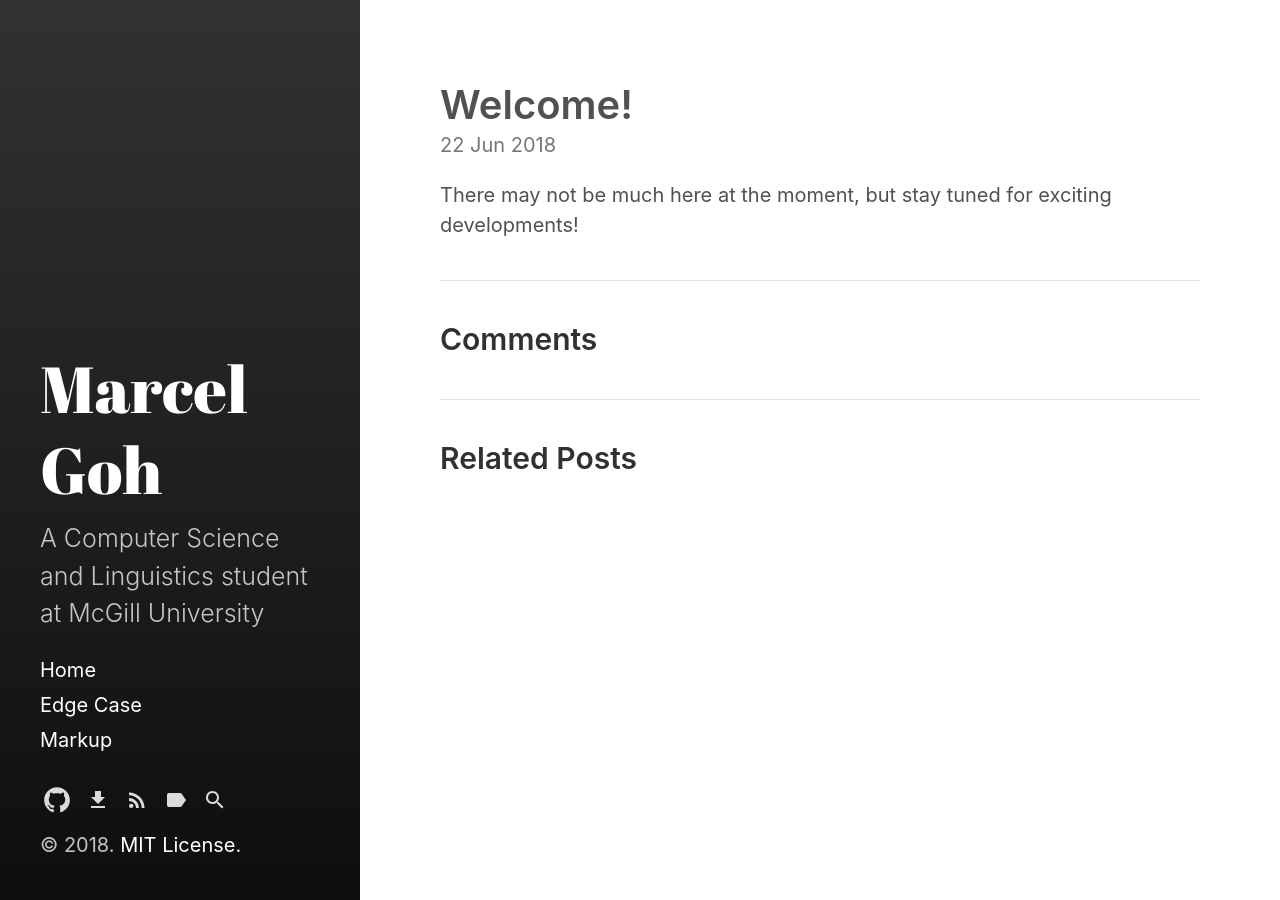
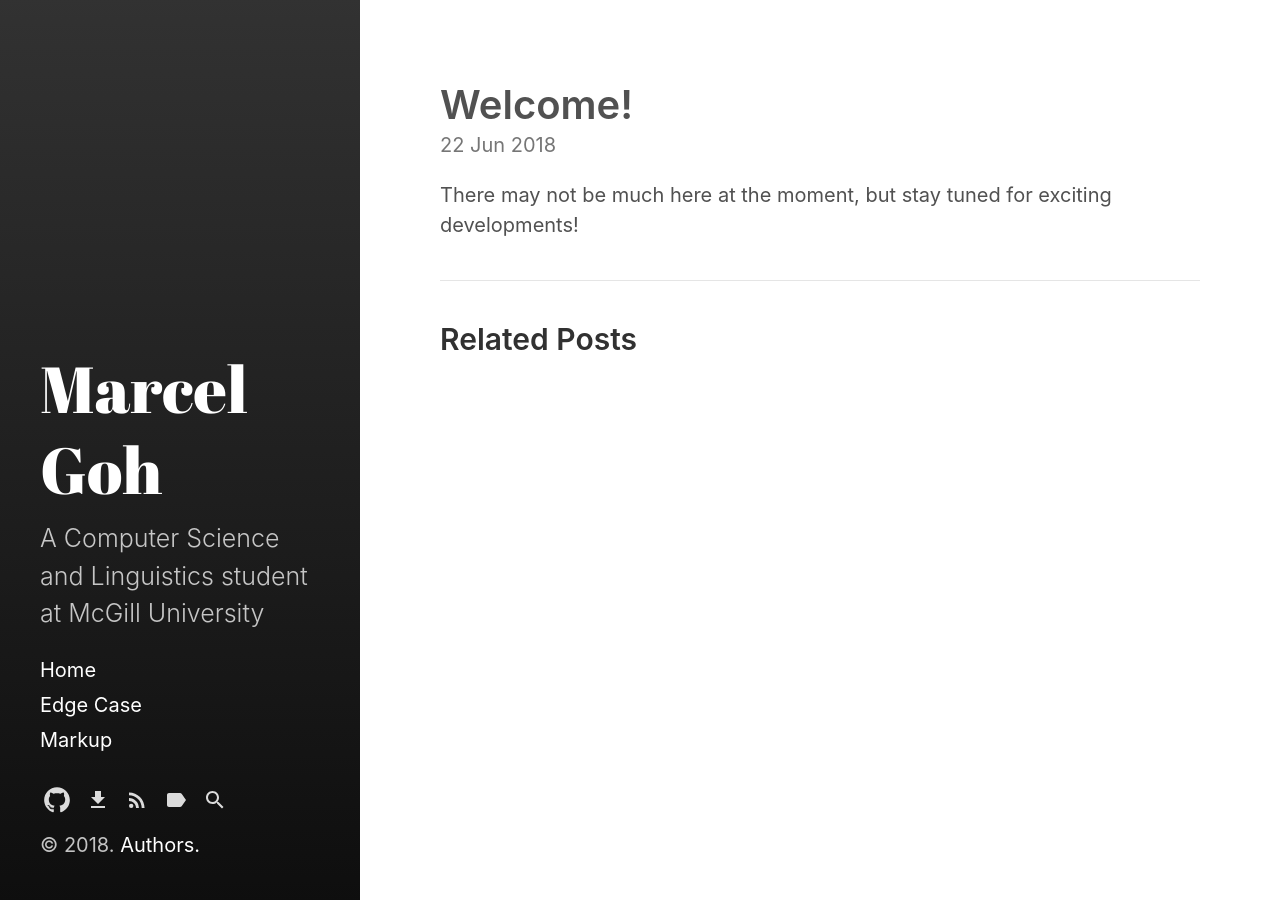
Before and after one commit to marcelgoh/marcelgoh.github.io, a Jekyll site: the page built from _posts/2018-06-22-welcome.md, in a window 1280 px wide. Built offline with Jekyll 4.4.1, drawn with Linux system fonts in a browser that asks for light colours.

Commit message:
added authors

```diff
--- a/_includes/comments.html
+++ /dev/null
@@ -1,6 +0,0 @@
-{% if page.comments != false %}
-  <section class="comments">
-    <h2>Comments</h2>
-    {% include disqus.html %}
-  </section>
-{% endif %}
--- a/_includes/copyright.html
+++ b/_includes/copyright.html
@@ -1,4 +1,4 @@
 <p>
   &copy; {{ site.time | date: '%Y' }}.
-  <a href="{{ site.baseurl }}/LICENSE.md">MIT License.</a>
+  <a href="{{ site.baseurl }}/authors/index.md">Authors.</a>
 </p>
--- a/_includes/sidebar.html
+++ b/_includes/sidebar.html
@@ -12,10 +12,6 @@
   </header>
   {% include sidebar-nav-links.html %}
 
-  {% if site.version %}
-    <span class="site-version">Currently v{{ site.version }}</span>
-  {% endif %}
-
   {% include sidebar-icon-links.html %}
   {% include copyright.html %}
 </div>
--- a/assets/css/main.scss
+++ b/assets/css/main.scss
@@ -3,4 +3,9 @@
 # only main files contain this front matter, not partials.
 ---
 
+$sidebar-bg-color: #202020;
+$sidebar_sticky: true;
+$layout-reverse: false;
+$link-color: #268bd2;
+
 @import "hydeout";
```
Also changed, not shown: authors/index.md (added, +7 -0 lines).
